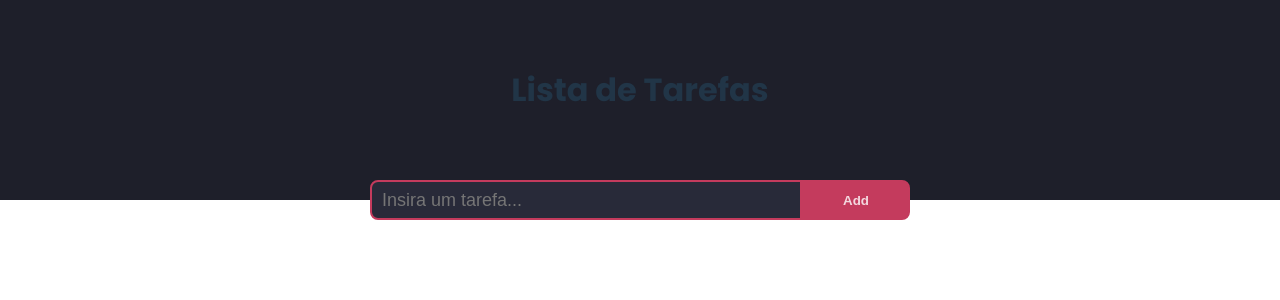
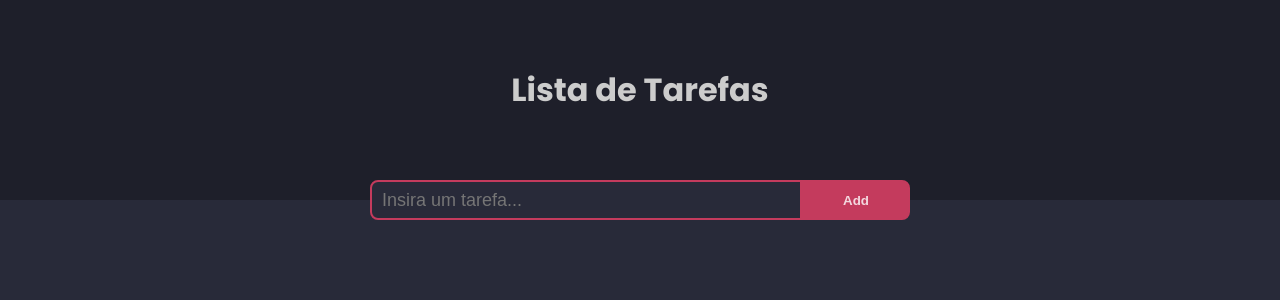
Before and after one commit to DropDeadAlex/vnw-todo-list, a React (Vite) app: page / in a window 1280 px wide. Shown: the top 300 px of the page. Built offline with nearby package versions, Linux system fonts and the light colour scheme.

Commit message:
supress light scheme
light scheme not properly set was causing color issues

```diff
--- a/src/main.css
+++ b/src/main.css
@@ -60,15 +60,6 @@ main {
 
 @media (prefers-color-scheme: light) {
   :root {
-    color: #213547;
-    background-color: #ffffff;
-  }
-
-  a:hover {
-    color: #747bff;
-  }
-
-  button {
-    background-color: #f9f9f9;
+    color-scheme: light dark;
   }
 }
```
